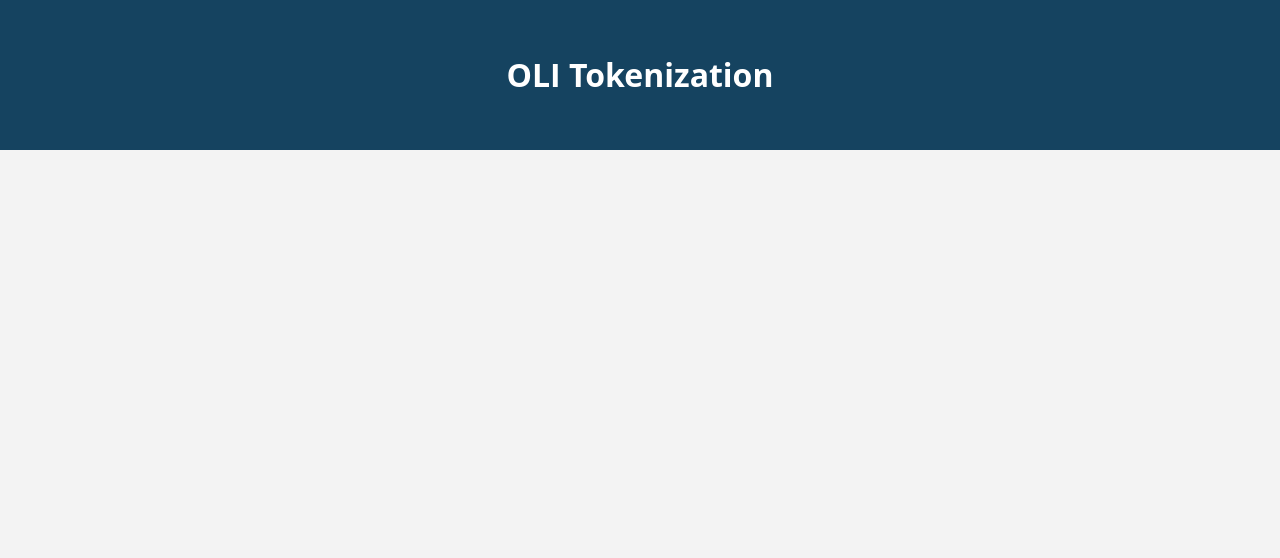
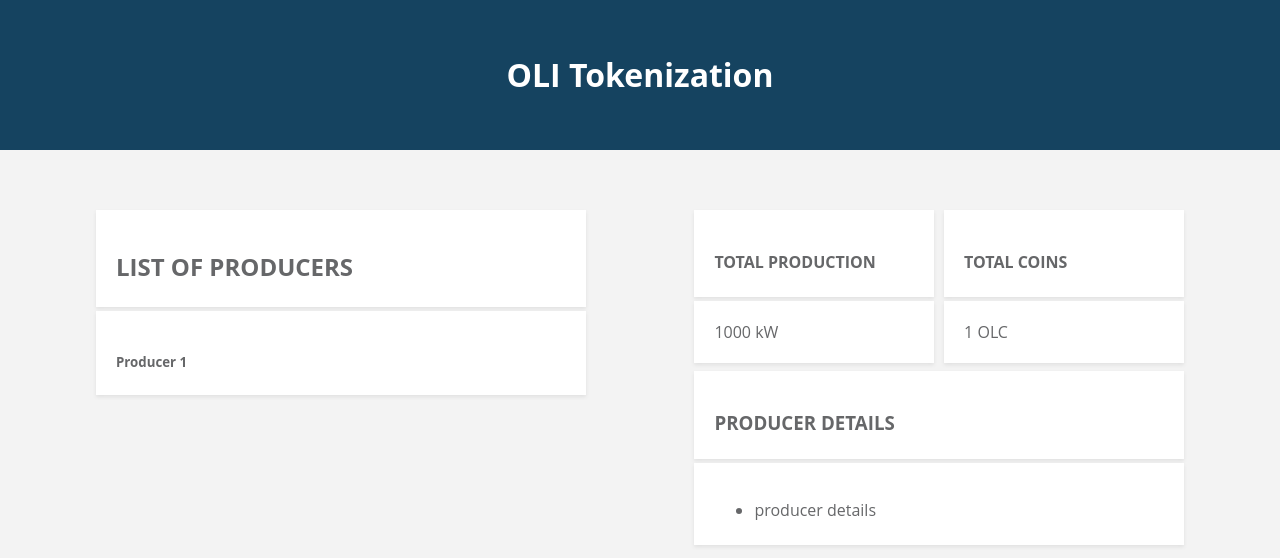
Before and after one commit to olisystems/oli-tokenization, a Vue app: page / in a window 1280 px wide. Shown: the top 558 px of the page. Built offline with nearby package versions, Linux system fonts and the light colour scheme.

Commit message:
mockup added

```diff
--- a/src/App.vue
+++ b/src/App.vue
@@ -27,6 +27,6 @@ body {
 body {
   font-family: "Open Sans", sans-serif;
   background-color: #f3f3f3;
-  color: #333;
+  color: #333333;
 }
 </style>
--- a/src/components/Tokenization.vue
+++ b/src/components/Tokenization.vue
@@ -1,16 +1,94 @@
 <template>
   <div class="app">
+    <div class="producers">
+      <div class="producer-list-heading box heading">
+        <h2>List of Producers</h2>
+      </div>
+      <div class="producer-list box">
+        <h5>Producer 1</h5>
+      </div>
+    </div>
+    <div class="main-details">
+      <div class="inforgraphics">
+        <div class="production-details">
+          <div class="production-heading box">
+            <h4>Total Production</h4>
+          </div>
+          <div class="production-value box">1000 kW</div>
+        </div>
 
+        <div class="coin-details">
+          <div class="coin-heading box">
+            <h4>Total Coins</h4>
+          </div>
+          <div class="coin-value box">1 OLC</div>
+        </div>
+      </div>
+      <div class="producer-details">
+        <div class="producer-details-heading box">
+          <h3>Producer Details</h3>
+        </div>
+        <div class="details box">
+          <ul>
+            <li>producer details</li>
+          </ul>
+        </div>
+      </div>
+    </div>
   </div>
 </template>
 
 <script>
 export default {
-  name: 'Tokenization'
-}
+  name: "Tokenization"
+};
 </script>
 
 <!-- Add "scoped" attribute to limit CSS to this component only -->
 <style scoped>
+* {
+  margin-bottom: 4px;
+  color: #666769;
+}
+.app {
+  width: 85%;
+  padding: 20px;
+  display: flex;
+  margin: auto;
+  justify-content: space-between;
+  align-items: flex-start;
+  margin-top: 40px;
+}
+.box {
+  background: white;
+  padding: 20px;
+  box-shadow: 0 2px 4px 0 rgba(0, 0, 0, 0.08);
+}
+h1,
+h2,
+h3,
+h4 {
+  text-transform: uppercase;
+}
 
+.producers,
+.main-details {
+  width: 45%;
+  display: flex;
+  flex-direction: column;
+}
+
+.inforgraphics {
+  display: flex;
+  width: 100%;
+  justify-content: space-between;
+  margin: auto;
+}
+
+.production-details,
+.coin-details {
+  width: 49%;
+  display: flex;
+  flex-direction: column;
+}
 </style>
```
